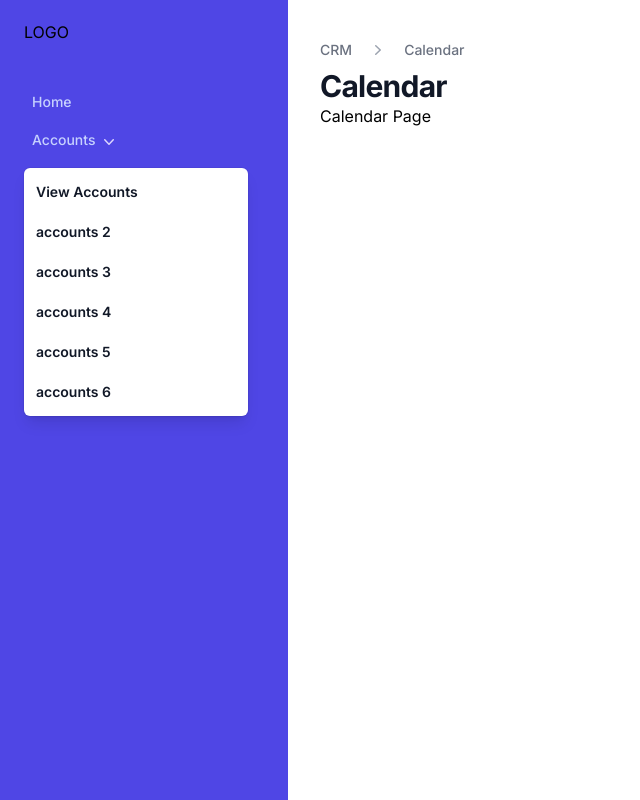
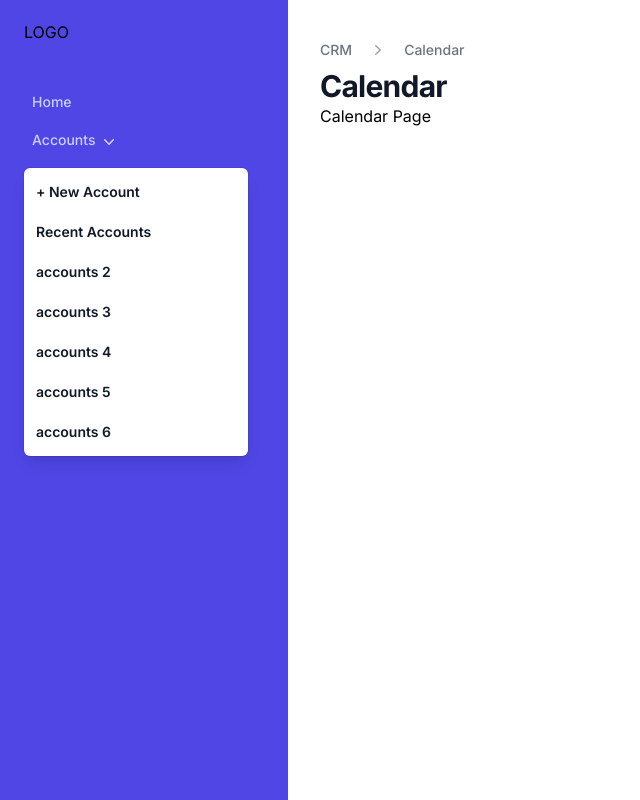
Before and after one commit to jenad88/john-enad-crm-ui, a Next.js app: page /calendar in a window 1280 px wide. Both pictures are taken after a click on the button 107 px from the left and 140 px from the top of the page. Shown: the whole page, without its empty margins (0-640 px from the left). Built offline with nearby package versions, Linux system fonts and the light colour scheme.

Commit message:
refactor(menu): improvements to menu structure. in progress

```diff
--- a/src/app/components/global-nav.tsx
+++ b/src/app/components/global-nav.tsx
@@ -25,11 +25,7 @@ export default function GlobalNav() {
               <h2>LOGO</h2>
             </Link>
           </div>
-          <nav className="flex flex-1 flex-col">
-            <ul role="list" className="flex flex-1 flex-col gap-y-7">
-              <SubModuleMenu menu={CRM_SUB_MODULE_MENU} />
-            </ul>
-          </nav>
+          <SubModuleMenu menu={CRM_SUB_MODULE_MENU} />
         </div>
       </div>
     </>
--- /dev/null
+++ b/src/app/components/menu-item.tsx
@@ -0,0 +1,29 @@
+import { Menu } from "@headlessui/react";
+import Link from "next/link";
+
+export type MenuItemDef = {
+    name: string;
+    href?: string;
+}
+
+const MenuItem = (props: any) => {
+    const { item } = props;
+
+    return (
+        <Menu.Item>
+            {({ active }) => (
+                <Link
+                    href={item.href}
+                    className={`${
+                        active ? "bg-violet-500 text-white" : "text-gray-900"
+                    } text-gray-800 hover:text-white hover:bg-indigo-700 group flex gap-x-3 rounded-md p-2 text-sm leading-6 font-semibold`}
+                    onClick={close}
+                >
+                    {item.name}
+                </Link>
+            )}
+        </Menu.Item>
+    )
+}
+
+export default MenuItem
--- a/src/app/components/sub-module-menu-item.tsx
+++ b/src/app/components/sub-module-menu-item.tsx
@@ -2,16 +2,12 @@ import { Fragment } from "react";
 import { Menu, Transition } from "@headlessui/react";
 import Link from "next/link";
 import { ChevronDownIcon } from "@heroicons/react/20/solid";
-
-export type MenuItemDef = {
-  name: string;
-  href: string;
-};
+import MenuItem, { MenuItemDef } from "@/app/components/menu-item";
 
 export type MenuDef = {
   name: string;
   href: string;
-  menuItems: MenuItemDef[];
+  menuItems?: MenuItemDef[];
 };
 
 type SubModuleMenuItemProps = {
@@ -36,7 +32,7 @@ const SubModuleMenuItem: React.FunctionComponent<SubModuleMenuItemProps> = (
                 {menu.name}
             </Link>
             {
-                menu && menu.menuItems.length > 0 && (
+                menu && menu.menuItems && menu.menuItems.length > 0 && (
                     <Menu.Button
                         className="inline text-sm group
                             font-medium font-semi-bold text-indigo-200 focus:outline-none focus-visible:ring-2 focus-visible:ring-white
@@ -62,24 +58,8 @@ const SubModuleMenuItem: React.FunctionComponent<SubModuleMenuItemProps> = (
       >
         <Menu.Items className="absolute left-0 mt-2 w-56 origin-top-right divide-y divide-gray-100 rounded-md bg-white shadow-lg ring-1 ring-black ring-opacity-5 focus:outline-none z-10">
           <div className="px-1 py-1">
-            {menu.menuItems.map((item, index) => {
-              return (
-                <>
-                    <Menu.Item key={index}>
-                    {({ active }) => (
-                        <Link
-                            href={item.href}
-                            className={`${
-                                active ? "bg-violet-500 text-white" : "text-gray-900"
-                            } text-gray-800 hover:text-white hover:bg-indigo-700 group flex gap-x-3 rounded-md p-2 text-sm leading-6 font-semibold`}
-                            onClick={close}
-                        >
-                            {item.name}
-                        </Link>
-                    )}
-                    </Menu.Item>
-                </>
-              );
+            {menu && menu.menuItems && menu.menuItems.map((item, index) => {
+              return <MenuItem key={index} item={item} />
             })}
           </div>
         </Menu.Items>
--- a/src/app/components/sub-module-menu.tsx
+++ b/src/app/components/sub-module-menu.tsx
@@ -7,15 +7,25 @@ type SubModuleMenuProps = {
 const SubModuleMenu: React.FunctionComponent<SubModuleMenuProps> = (props) => {
   const { menu } = props;
 
-  return (
-    <li>
-      {menu &&
-        menu.length > 0 &&
-        menu.map((item, index) => {
-          return <SubModuleMenuItem key={item.name} menu={item} />;
-        })}
-    </li>
-  );
+  if (menu && menu.length > 0) {
+    return (
+        <nav className="flex flex-1 flex-col">
+            <ul role="list" className="flex flex-1 flex-col">
+                {
+                    menu.map((item, index) => {
+                        return (
+                            <li key={index}>
+                                <SubModuleMenuItem menu={item} />
+                            </li>
+                        )
+                    })
+                }
+            </ul>
+        </nav>
+    )
+  }
+
+  return null;
 };
 
 export default SubModuleMenu;
--- a/src/app/constants/submodule/submodule-constants.ts
+++ b/src/app/constants/submodule/submodule-constants.ts
@@ -8,7 +8,8 @@ export const CRM_SUB_MODULE_MENU: MenuDef[] = [
     name: "Accounts",
     href: "/accounts",
     menuItems: [
-      { name: "View Accounts", href: "/accounts" },
+      { name: "+ New Account", href: "/accounts/create" },
+      { name: "Recent Accounts", href: "/accounts/recent", id: "recent-accounts", itemType: "separator" },
       { name: "accounts 2", href: "#" },
       { name: "accounts 3", href: "#" },
       { name: "accounts 4", href: "#" },
@@ -20,7 +21,8 @@ export const CRM_SUB_MODULE_MENU: MenuDef[] = [
     name: "Contacts",
     href: "/contacts",
     menuItems: [
-      { name: "View Contacts", href: "/contacts" },
+      { name: "+ New Contact", href: "/contacts/create" },
+      { name: "Recent Contacts", href: "/contacts/recent", id: "recent-contacts", itemType: "separator" },
       { name: "contacts 2", href: "#" },
       { name: "contacts 3", href: "#" },
       { name: "contacts 4", href: "#" },
@@ -32,7 +34,8 @@ export const CRM_SUB_MODULE_MENU: MenuDef[] = [
     name: "Leads",
     href: "/leads",
     menuItems: [
-      { name: "View Leads", href: "/leads" },
+      { name: "+ New Lead", href: "/leads/create" },
+      { name: "Recent Leads", href: "/leads/recent", id: "recent-leads", itemType: "separator" },
       { name: "leads 2", href: "#" },
       { name: "leads 3", href: "#" },
       { name: "leads 4", href: "#" },
@@ -44,7 +47,8 @@ export const CRM_SUB_MODULE_MENU: MenuDef[] = [
     name: "Opportunities",
     href: "/opportunities",
     menuItems: [
-      { name: "View Opportunities", href: "/opportunities" },
+      { name: "+ New Opportunity", href: "/opportunities/create" },
+      { name: "Recent Opportunities", href: "/opportunities/recent", id: "recent-opportunities", itemType: "separator" },
       { name: "opportunities 2", href: "#" },
       { name: "opportunities 3", href: "#" },
       { name: "opportunities 4", href: "#" },
@@ -56,7 +60,8 @@ export const CRM_SUB_MODULE_MENU: MenuDef[] = [
     name: "Tasks",
     href: "/tasks",
     menuItems: [
-      { name: "View Tasks", href: "/tasks" },
+      { name: "+ New Task", href: "/tasks/create" },
+      { name: "Recent Tasks", href: "/tasks/recent", id: "recent-tasks", itemType: "separator" },
       { name: "tasks 2", href: "#" },
       { name: "tasks 3", href: "#" },
       { name: "tasks 4", href: "#" },
@@ -68,7 +73,8 @@ export const CRM_SUB_MODULE_MENU: MenuDef[] = [
     name: "Calendar",
     href: "/calendar",
     menuItems: [
-      { name: "View Calendar", href: "/calendar" },
+      { name: "+ New Calendar Entry", href: "/calendar/create" },
+      { name: "Recent Entries", href: "/calendar/recent", id: "recent-calendar", itemType: "separator" },
       { name: "calendar 2", href: "#" },
       { name: "calendar 3", href: "#" },
       { name: "calendar 4", href: "#" },
@@ -81,6 +87,7 @@ export const CRM_SUB_MODULE_MENU: MenuDef[] = [
     href: "/dashboard",
     menuItems: [
       { name: "View Dashboard", href: "/dashboard" },
+      { name: "Recent Dashboards", href: "/dashboard/recent", id: "recent-dashboard", itemType: "separator" },
       { name: "dashboard 2", href: "#" },
       { name: "dashboard 3", href: "#" },
       { name: "dashboard 4", href: "#" },
```
